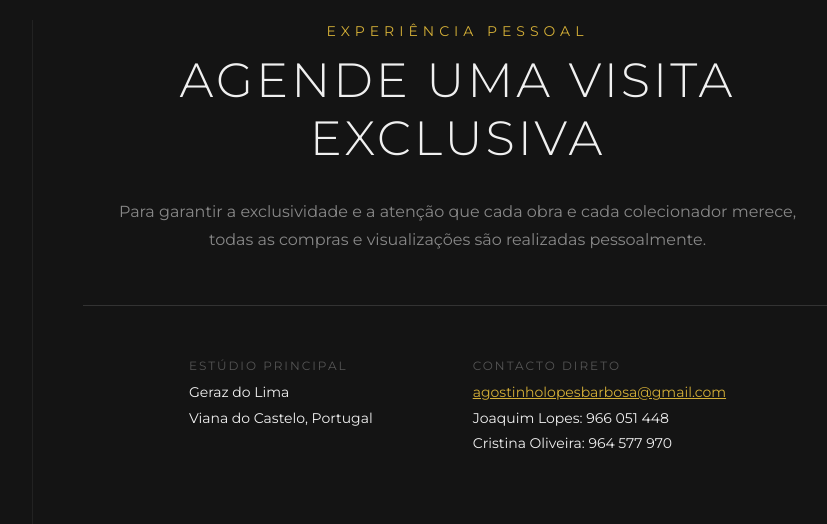
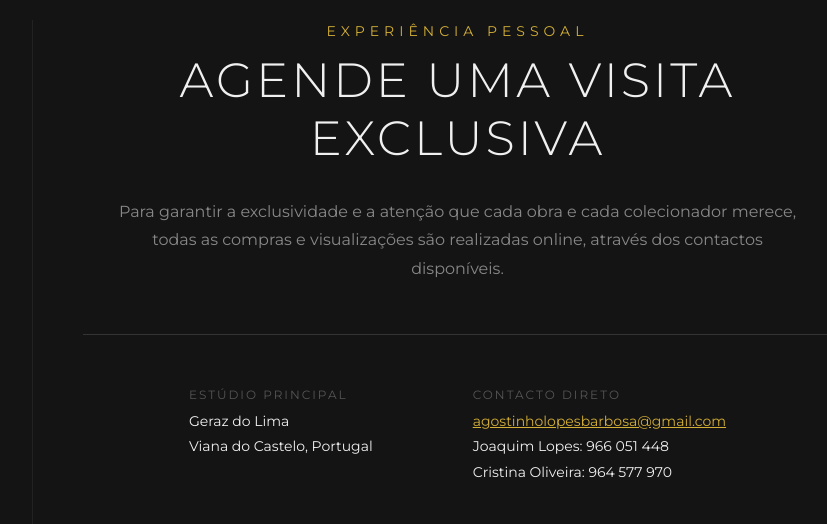
Before and after one commit to filoctete/django-portfolio, a Django app: page /contacto/ in a window 1280 px wide. Shown: the part 80-604 px from the top of the page, without its empty margins (208-1035 px from the left). Run offline with Django 5.2, Linux system fonts and the light colour scheme.

Commit message:
some final adjustments v6

```diff
--- a/gallery/templates/gallery/contacto.html
+++ b/gallery/templates/gallery/contacto.html
@@ -6,7 +6,7 @@
         <h3>Experiência Pessoal</h3>
         <h2>Agende Uma Visita Exclusiva</h2>
         <p>
-            Para garantir a exclusividade e a atenção que cada obra e cada colecionador merece, todas as compras e visualizações são realizadas pessoalmente.
+            Para garantir a exclusividade e a atenção que cada obra e cada colecionador merece, todas as compras e visualizações são realizadas online, através dos contactos disponíveis.
         </p>
 
         <div class="contact-methods">
--- a/gallery/templates/gallery/sobre.html
+++ b/gallery/templates/gallery/sobre.html
@@ -11,7 +11,7 @@
         </p>
 
         <p>
-            Natural de Viana do Castelo, nasci a 9 de setembro de 1971, na freguesia de Santa Leocádia de Geraz do Lima. Filho de pais modestos e humildes, encontrei o meu verdadeiro destino nas artes aos 24 anos, após ter passado por profissões na restauração e na construção civil. Desde então, tenho vindo a desenvolver um estilo próprio e singular.
+            Natural de Viana do Castelo, nasci a 9 de setembro de 1971, na freguesia de Santa Leocádia de Geraz do Lima. Filho de pais modestos e humildes, encontrei o meu verdadeiro destino nas artes aos 24 anos, após ter passado por várias profissões na restauração e na construção civil. Desde então, tenho vindo a desenvolver um estilo próprio e singular.
         </p>
 
         <p>
```
